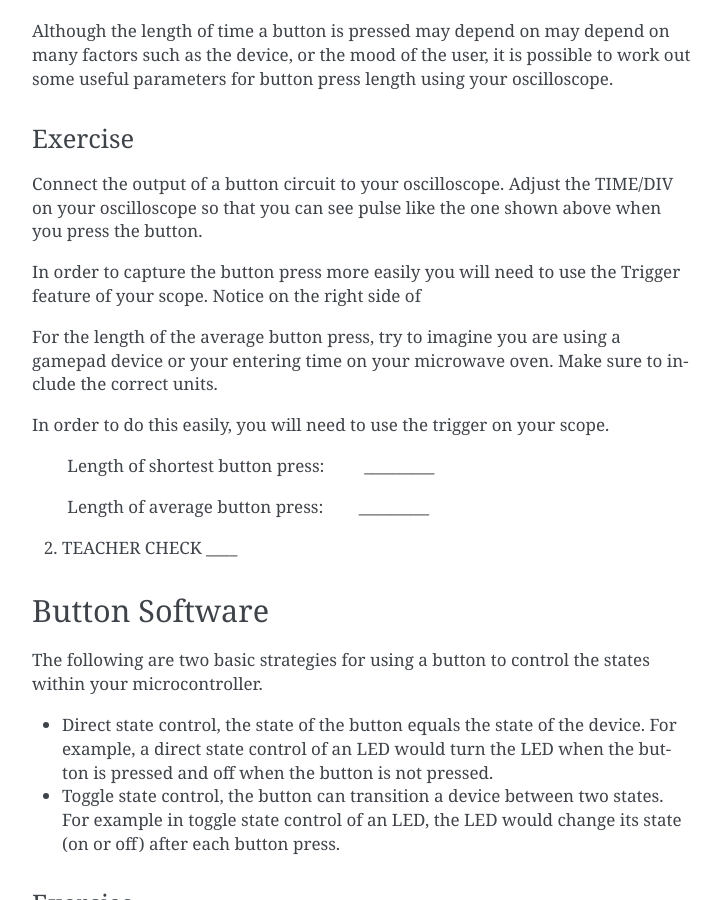
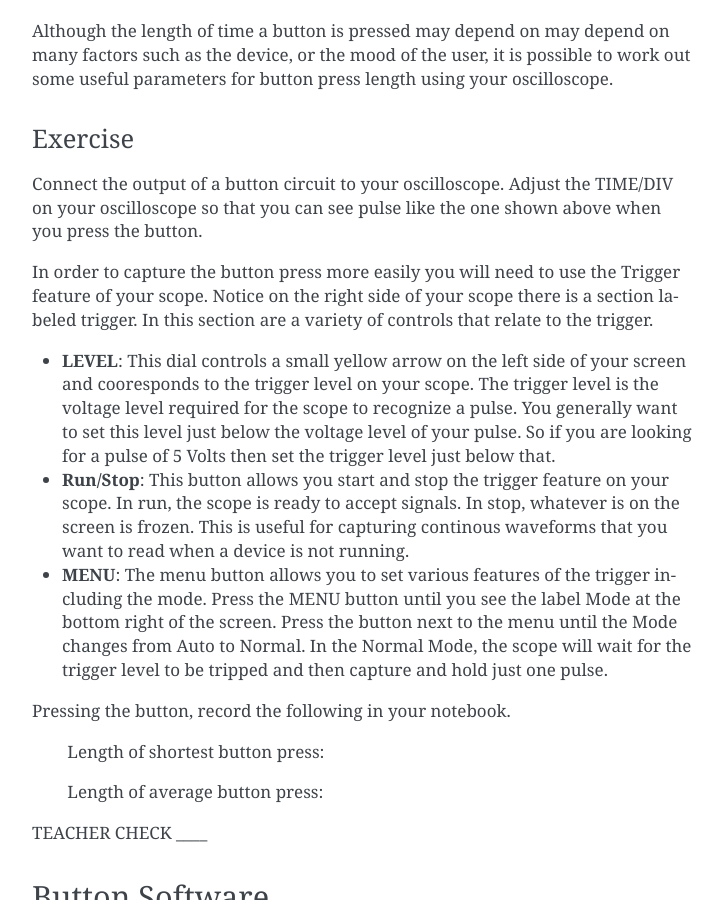
Before and after one commit to maxtkc/mvths-wiki, a Sphinx documentation site: the page built from docs/042-de-bounce-button.rst, in a window 1280 px wide and 900 px high, scrolled down 675 px. Shown: the whole window, without its empty margins (388-1111 px from the left). Built offline with Sphinx 7.4.7, drawn with Linux system fonts in a browser that asks for light colours; pages that are not in the unit, such as notebooks, are missing from menus.

Commit message:
Update 042-de-bounce-button.rst

```diff
--- a/docs/042-de-bounce-button.rst
+++ b/docs/042-de-bounce-button.rst
@@ -21,18 +21,19 @@ Exercise
 
 Connect the output of a button circuit to your oscilloscope. Adjust the TIME/DIV on your oscilloscope so that you can see pulse like the one shown above when you press the button.
 
-In order to capture the button press more easily you will need to use the Trigger feature of your scope. Notice on the right side of
+In order to capture the button press more easily you will need to use the Trigger feature of your scope. Notice on the right side of your scope there is a section labeled trigger. In this section are a variety of controls that relate to the trigger.
 
-For the length of the average button press, try to imagine you are using a gamepad device or your entering time on your microwave oven. Make sure to include the correct units.
+- **LEVEL**: This dial controls a small yellow arrow on the left side of your screen and cooresponds to the trigger level on your scope. The trigger level is the voltage level required for the scope to recognize a pulse. You generally want to set this level just below the voltage level of your pulse. So if you are looking for a pulse of 5 Volts then set the trigger level just below that.
+- **Run/Stop**: This button allows you start and stop the trigger feature on your scope. In run, the scope is ready to accept signals. In stop, whatever is on the screen is frozen. This is useful for capturing continous waveforms that you want to read when a device is not running.
+- **MENU**: The menu button allows you to set various features of the trigger including the mode. Press the MENU button until you see the label Mode at the bottom right of the screen. Press the button next to the menu until the Mode changes from Auto to Normal. In the Normal Mode, the scope will wait for the trigger level to be tripped and then capture and hold just one pulse.
 
-In order to do this easily, you will need to use the trigger on your
-scope.
+Pressing the button, record the following in your notebook.
 
-        Length of shortest button press:         \_\_\_\_\_\_\_\_\_
+        Length of shortest button press:
 
-        Length of average button press:        \_\_\_\_\_\_\_\_\_
+        Length of average button press:
 
-2. TEACHER CHECK \_\_\_\_
+TEACHER CHECK \_\_\_\_
 
 Button Software
 ---------------
```
